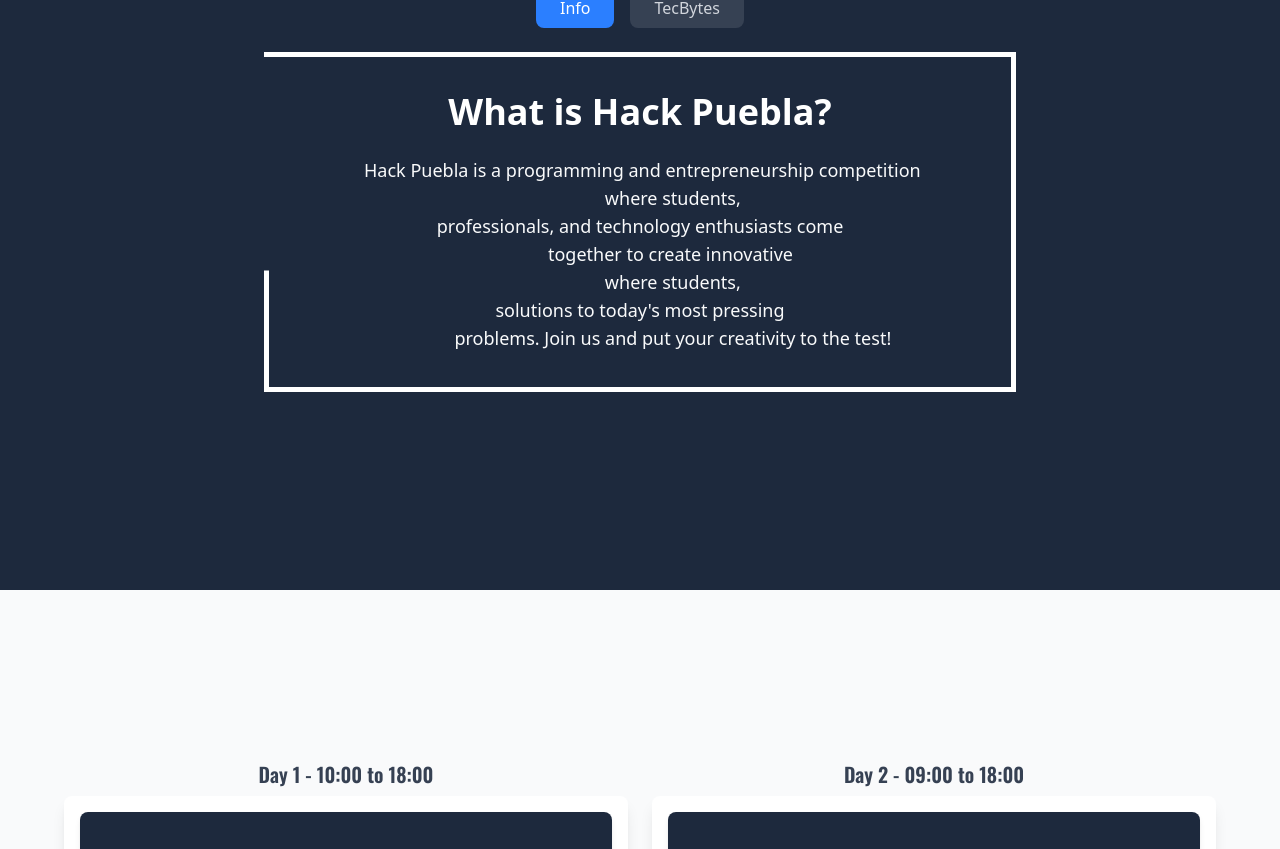
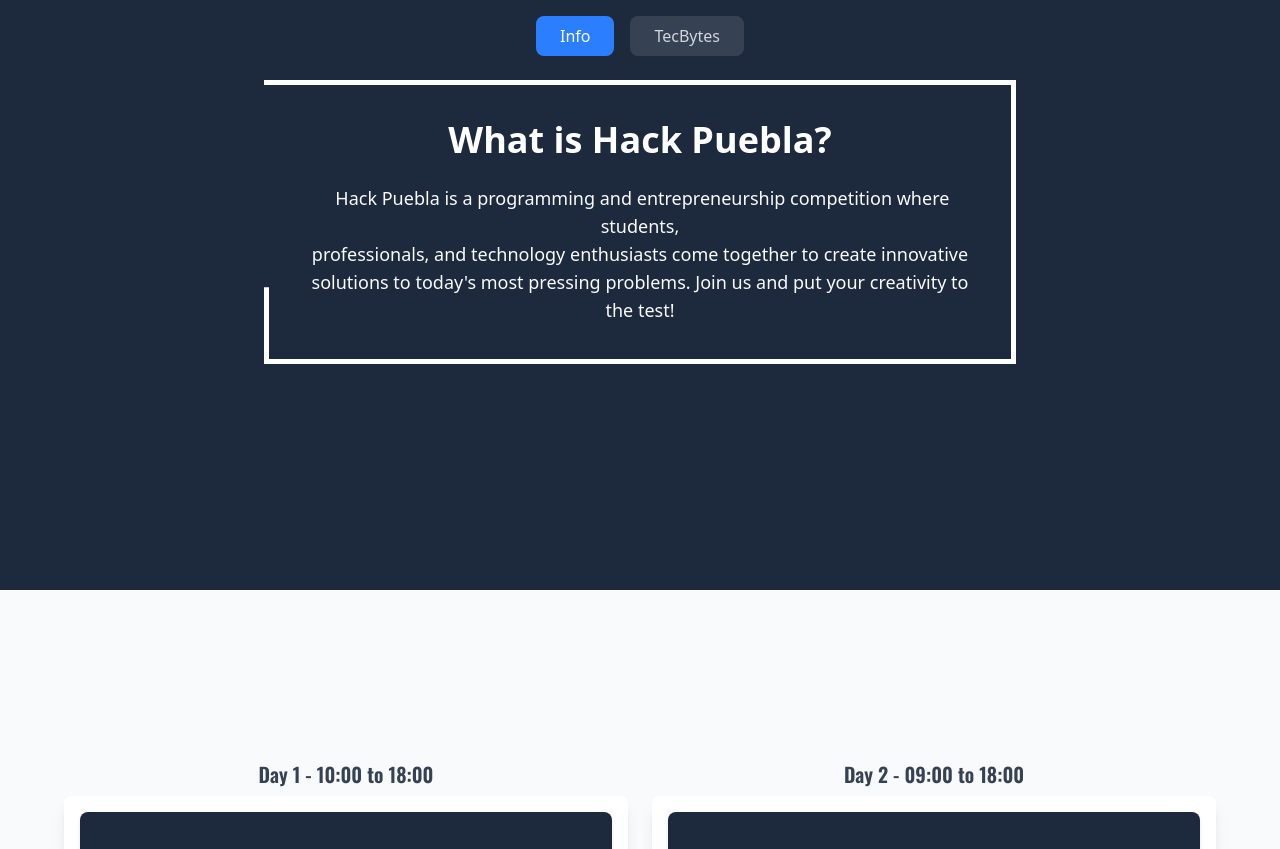
Before and after one commit to luissmontess/hackwebsite, a React (Vite) app: page / in a window 1280 px wide. Shown: the part 1042-1891 px from the top of the page. Built offline with nearby package versions, Linux system fonts and the light colour scheme.

Commit message:
Fixed decription

```diff
--- a/package.json
+++ b/package.json
@@ -10,7 +10,7 @@
     "lint": "eslint .",
     "preview": "vite preview",
     "predeploy": "npm run build",
-    "deploy": "gh-pages -d dist"
+    "deploy": "gh-pages -d dist --cname hackpue.com"
   },
   "dependencies": {
     "@heroicons/react": "^2.2.0",
--- a/src/components/About.tsx
+++ b/src/components/About.tsx
@@ -7,7 +7,7 @@ export default function About() {
   const [selectedTab, setSelectedTab] =
     useState<"info" | "tecbytes">("info");
   const textDecryptTime = 30;
-  const titleDecryptTime = 60;
+  const titleDecryptTime = 100;
   const boardMembers = [
     {
       name: "Armando Mac Beath",
@@ -120,25 +120,21 @@ export default function About() {
             </h2>
             <p className="text-lg max-w-2xl text-gray-50">
               <DecryptedText
-              text=" Hack Puebla is a programming and entrepreneurship competition
-              where students,"
+              text=" Hack Puebla is a programming and entrepreneurship competition where students,"
               animateOn="view"
               sequential
               speed={textDecryptTime}
               encryptedClassName="text-lg max-w-2xl text-gray-50"
             />
               <DecryptedText
-              text="professionals, and technology enthusiasts come
-              together to create innovative
-              where students,"
+              text=" professionals, and technology enthusiasts come together to create innovative "
               animateOn="view"
               sequential
               speed={textDecryptTime}
               encryptedClassName="text-lg max-w-2xl text-gray-50"
             />
               <DecryptedText
-              text="solutions to today's most pressing
-              problems. Join us and put your creativity to the test!"
+              text="solutions to today's most pressing problems. Join us and put your creativity to the test!"
               animateOn="view"
               sequential
               speed={textDecryptTime}
```
